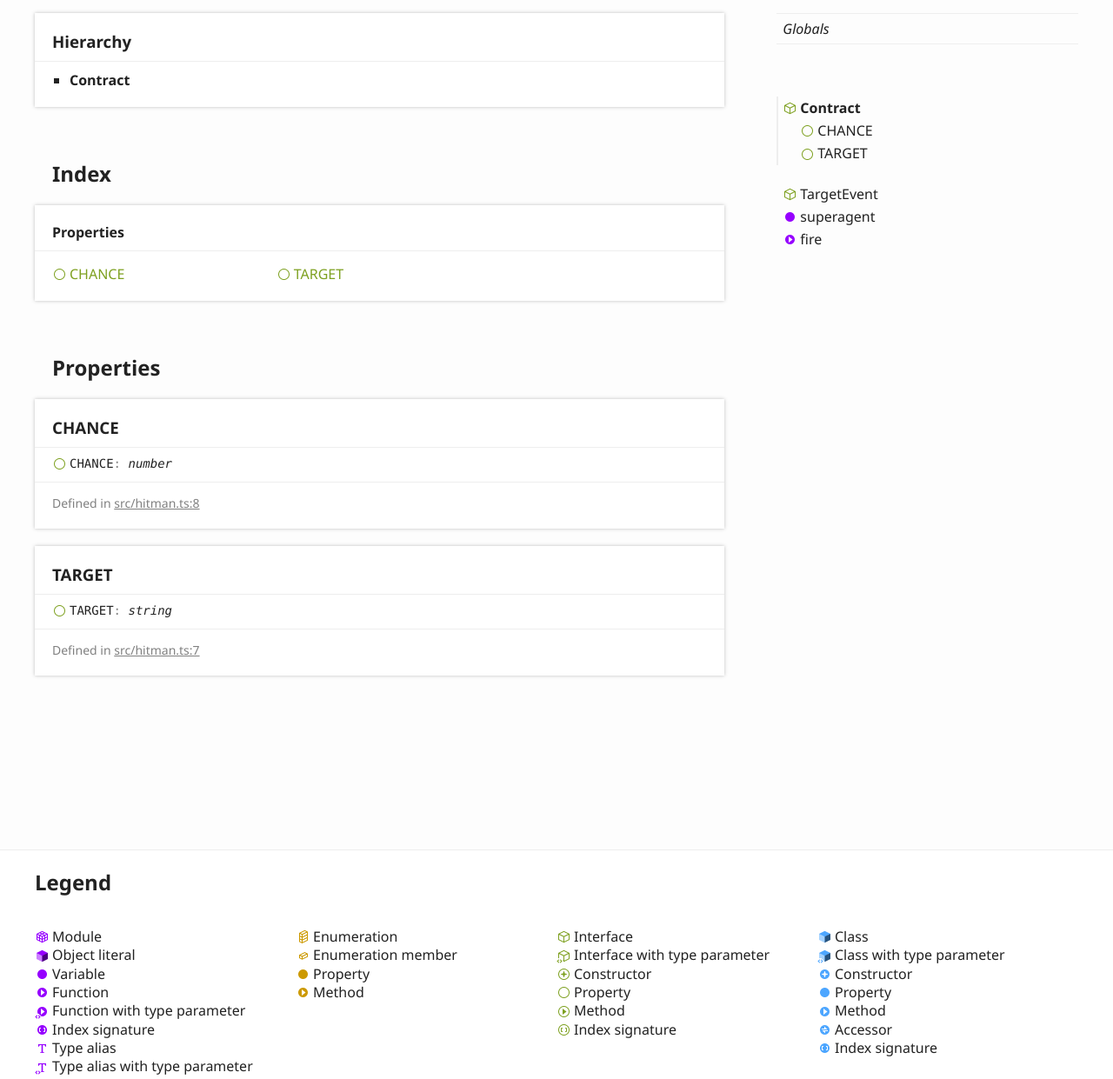
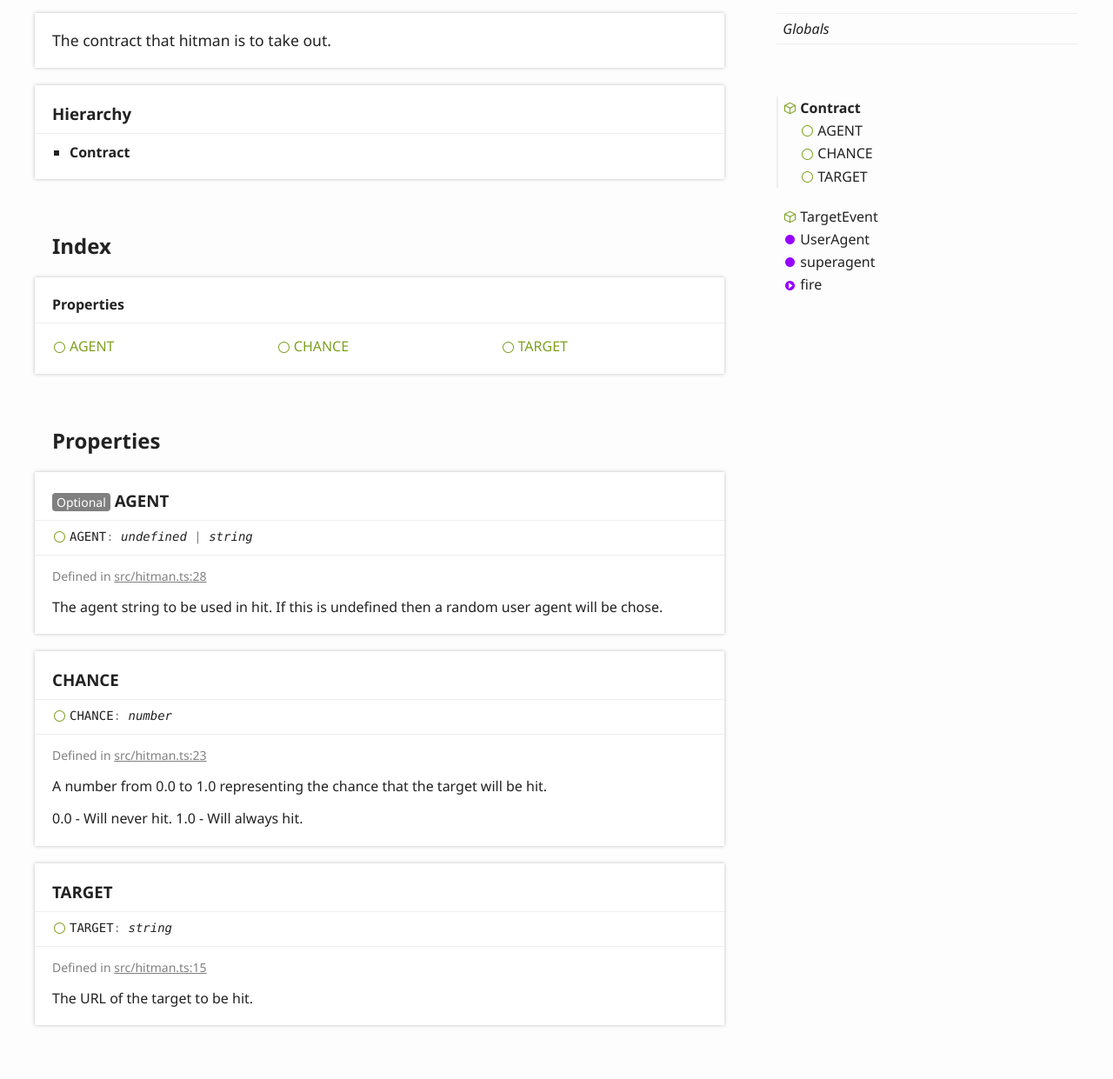
Before and after one commit to ExZyle/exzyle-hitman, a website: page docs/interfaces/contract.html in a window 1280 px wide. Shown: the part 180-1421 px from the top of the page at 87% size. Drawn offline with Linux system fonts and the light colour scheme.

Commit message:
Update docs.

```diff
--- a/docs/interfaces/contract.html
+++ b/docs/interfaces/contract.html
@@ -66,6 +66,13 @@
 <div class="container container-main">
 	<div class="row">
 		<div class="col-8 col-content">
+			<section class="tsd-panel tsd-comment">
+				<div class="tsd-comment tsd-typography">
+					<div class="lead">
+						<p>The contract that hitman is to take out.</p>
+					</div>
+				</div>
+			</section>
 			<section class="tsd-panel tsd-hierarchy">
 				<h3>Hierarchy</h3>
 				<ul class="tsd-hierarchy">
@@ -81,6 +88,7 @@
 						<section class="tsd-index-section ">
 							<h3>Properties</h3>
 							<ul class="tsd-index-list">
+								<li class="tsd-kind-property tsd-parent-kind-interface"><a href="contract.html#agent" class="tsd-kind-icon">AGENT</a></li>
 								<li class="tsd-kind-property tsd-parent-kind-interface"><a href="contract.html#chance" class="tsd-kind-icon">CHANCE</a></li>
 								<li class="tsd-kind-property tsd-parent-kind-interface"><a href="contract.html#target" class="tsd-kind-icon">TARGET</a></li>
 							</ul>
@@ -91,14 +99,38 @@
 			<section class="tsd-panel-group tsd-member-group ">
 				<h2>Properties</h2>
 				<section class="tsd-panel tsd-member tsd-kind-property tsd-parent-kind-interface">
+					<a name="agent" class="tsd-anchor"></a>
+					<h3><span class="tsd-flag ts-flagOptional">Optional</span> AGENT</h3>
+					<div class="tsd-signature tsd-kind-icon">AGENT<span class="tsd-signature-symbol">:</span> <span class="tsd-signature-type">undefined</span><span class="tsd-signature-symbol"> | </span><span class="tsd-signature-type">string</span></div>
+					<aside class="tsd-sources">
+						<ul>
+							<li>Defined in <a href="https://github.com/ExZyle/exzyle-hitman/blob/4e5bce4/src/hitman.ts#L28">src/hitman.ts:28</a></li>
+						</ul>
+					</aside>
+					<div class="tsd-comment tsd-typography">
+						<div class="lead">
+							<p>The agent string to be used in hit. If this is undefined then a random
+							user agent will be chose.</p>
+						</div>
+					</div>
+				</section>
+				<section class="tsd-panel tsd-member tsd-kind-property tsd-parent-kind-interface">
 					<a name="chance" class="tsd-anchor"></a>
 					<h3>CHANCE</h3>
 					<div class="tsd-signature tsd-kind-icon">CHANCE<span class="tsd-signature-symbol">:</span> <span class="tsd-signature-type">number</span></div>
 					<aside class="tsd-sources">
 						<ul>
-							<li>Defined in <a href="https://github.com/ExZyle/exzyle-hitman/blob/17c2f40/src/hitman.ts#L8">src/hitman.ts:8</a></li>
+							<li>Defined in <a href="https://github.com/ExZyle/exzyle-hitman/blob/4e5bce4/src/hitman.ts#L23">src/hitman.ts:23</a></li>
 						</ul>
 					</aside>
+					<div class="tsd-comment tsd-typography">
+						<div class="lead">
+							<p>A number from 0.0 to 1.0 representing the chance that the target
+							will be hit.</p>
+						</div>
+						<p>0.0 - Will never hit.
+						1.0 - Will always hit.</p>
+					</div>
 				</section>
 				<section class="tsd-panel tsd-member tsd-kind-property tsd-parent-kind-interface">
 					<a name="target" class="tsd-anchor"></a>
@@ -106,9 +138,14 @@
 					<div class="tsd-signature tsd-kind-icon">TARGET<span class="tsd-signature-symbol">:</span> <span class="tsd-signature-type">string</span></div>
 					<aside class="tsd-sources">
 						<ul>
-							<li>Defined in <a href="https://github.com/ExZyle/exzyle-hitman/blob/17c2f40/src/hitman.ts#L7">src/hitman.ts:7</a></li>
+							<li>Defined in <a href="https://github.com/ExZyle/exzyle-hitman/blob/4e5bce4/src/hitman.ts#L15">src/hitman.ts:15</a></li>
 						</ul>
 					</aside>
+					<div class="tsd-comment tsd-typography">
+						<div class="lead">
+							<p>The URL of the target to be hit.</p>
+						</div>
+					</div>
 				</section>
 			</section>
 		</div>
@@ -128,6 +165,9 @@
 						<a href="contract.html" class="tsd-kind-icon">Contract</a>
 						<ul>
 							<li class=" tsd-kind-property tsd-parent-kind-interface">
+								<a href="contract.html#agent" class="tsd-kind-icon">AGENT</a>
+							</li>
+							<li class=" tsd-kind-property tsd-parent-kind-interface">
 								<a href="contract.html#chance" class="tsd-kind-icon">CHANCE</a>
 							</li>
 							<li class=" tsd-kind-property tsd-parent-kind-interface">
@@ -139,6 +179,9 @@
 				<ul class="after-current">
 					<li class=" tsd-kind-interface">
 						<a href="targetevent.html" class="tsd-kind-icon">Target<wbr>Event</a>
+					</li>
+					<li class=" tsd-kind-variable">
+						<a href="../globals.html#useragent" class="tsd-kind-icon">User<wbr>Agent</a>
 					</li>
 					<li class=" tsd-kind-variable">
 						<a href="../globals.html#superagent" class="tsd-kind-icon">superagent</a>
```
Also changed, not shown: docs/assets/js/search.js (+1 -1 lines), docs/globals.html (+16 -2 lines), docs/index.html (+3 -0 lines), docs/interfaces/targetevent.html (+16 -1 lines).
